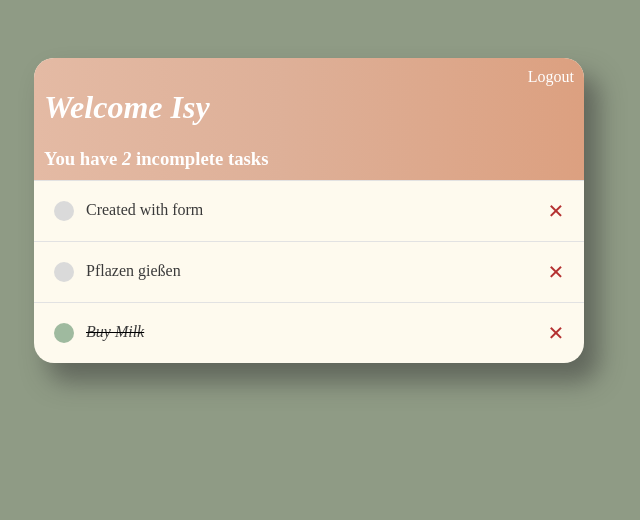
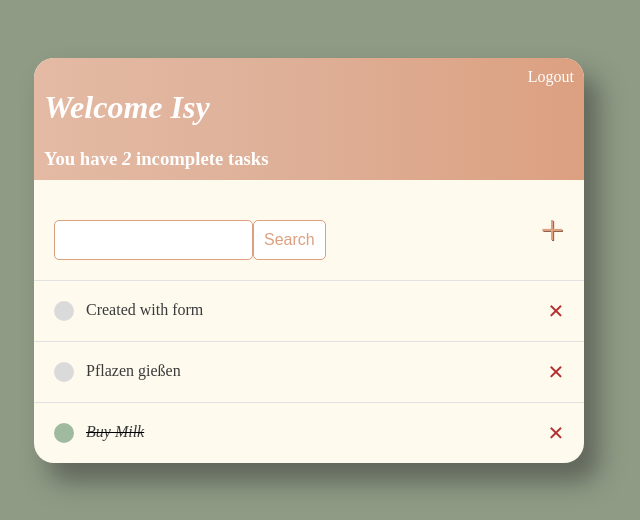
Before and after one commit to IsabelWen/ToDoList, a Django app: page / in a window 1280 px wide. Shown: the top 520 px of the page, without its empty margins (331-971 px from the left). Run offline with Django 4.2, Linux system fonts and the light colour scheme; a user stored in the database is signed in; data comes from the database, SQL or seed files in the repository.

Commit message:
Add styling to search bar

```diff
--- a/todolist/base/templates/base/main.html
+++ b/todolist/base/templates/base/main.html
@@ -27,6 +27,32 @@
             border-radius: 20px;
             -webkit-box-shadow: 14px 18px 25px 1px rgba(51,51,51,0.5);
             box-shadow: 14px 18px 25px 1px rgba(51,51,51,0.5);
+        }
+
+        /* Forms all pages */
+        input[type=text],
+        input[type=password],
+        textarea {
+            border: 1px solid #dca080;
+            border-radius: 5px;
+            padding: 10px;
+            width: 90%;
+        }
+
+        label {
+            padding-top: 10px !important;
+            display: block;
+        }
+
+        .button {
+            border: 1px solid #dca080;
+            background-color: #fff;
+            color: #dca080;
+            padding: 10px;
+            font-size: 16px;
+            border-radius: 5px;
+            cursor: pointer;
+            text-decoration: none;
         }
 
         /* todolist.html */
@@ -80,6 +106,24 @@
             line-height: 0;
         }
 
+        #search-add-wrapper {
+            display: flex;
+            justify-content: space-between;
+            align-items: center;
+            padding: 20px;
+        }
+
+        .search-form {
+            margin-top: 20px;
+            display: flex;
+        }
+
+        #add-link {
+            color: #dca080;
+            font-size: 42px;
+            text-shadow: 1px 1px #8d634d;
+        }
+
 
     </style>
 </head>
--- a/todolist/base/templates/base/todolist.html
+++ b/todolist/base/templates/base/todolist.html
@@ -13,12 +13,16 @@
         {% endif %}
     </div>
 
-    <!-- <a href="{% url 'create-task' %}">Add Task</a>
+    <div id="search-add-wrapper">
+        <!-- Search Form -->
+        <form method="GET" class="search-form">
+            <input type="text" name="search-area" value="{{search_input}}">
+            <input class="button" type="submit" value="Search">
+        </form>
 
-    <form method="GET">
-        <input type="text" name="search-area" value="{{search_input}}">
-        <input type="submit" value="Search">
-    </form> -->
+        <!-- Add Task Link -->
+        <a id="add-link" href="{% url 'create-task' %}">&#x2b;</a>
+    </div>
 
     <div class="tasklist-wrapper">
         {% for task in tasks %}
```
